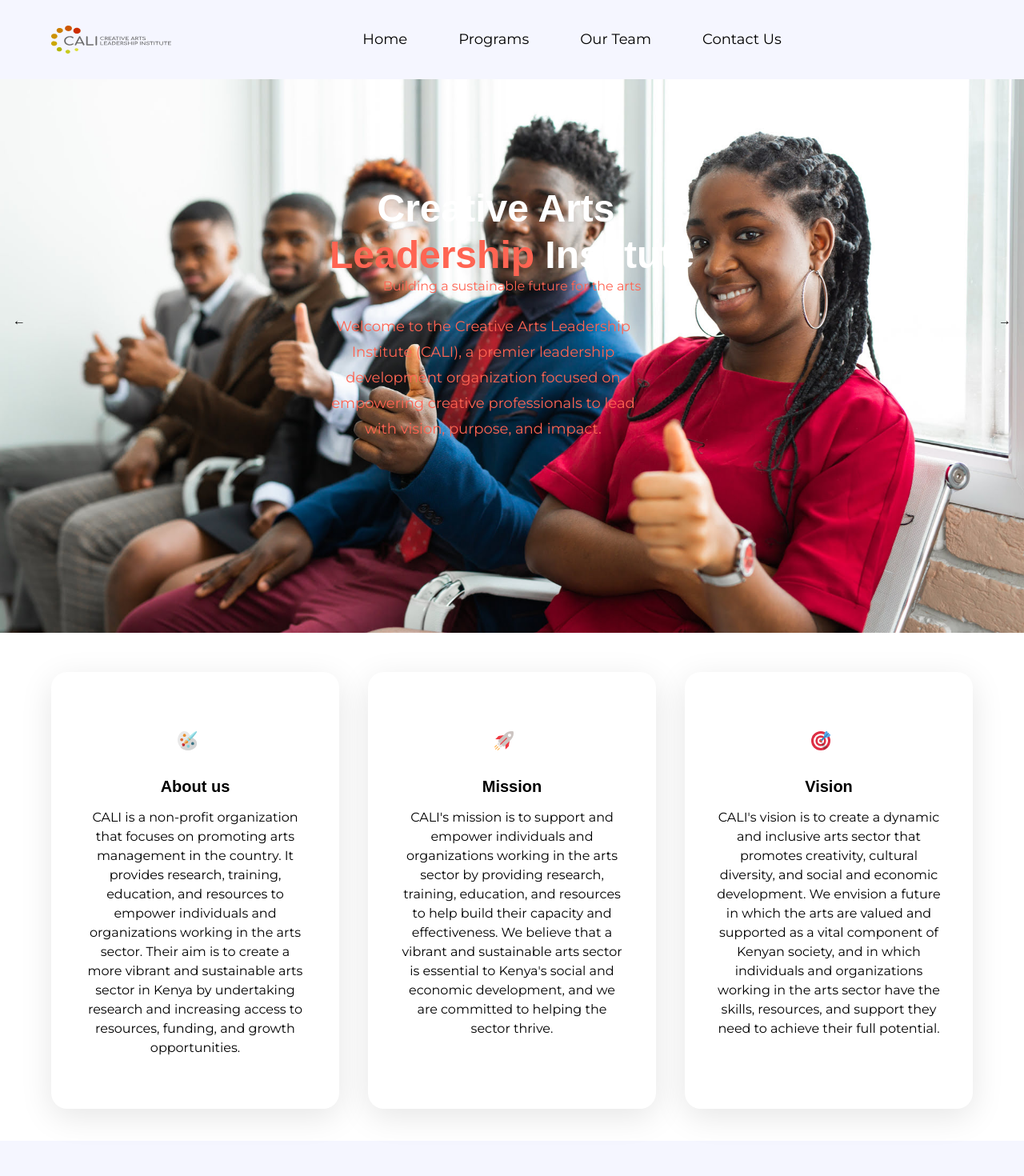
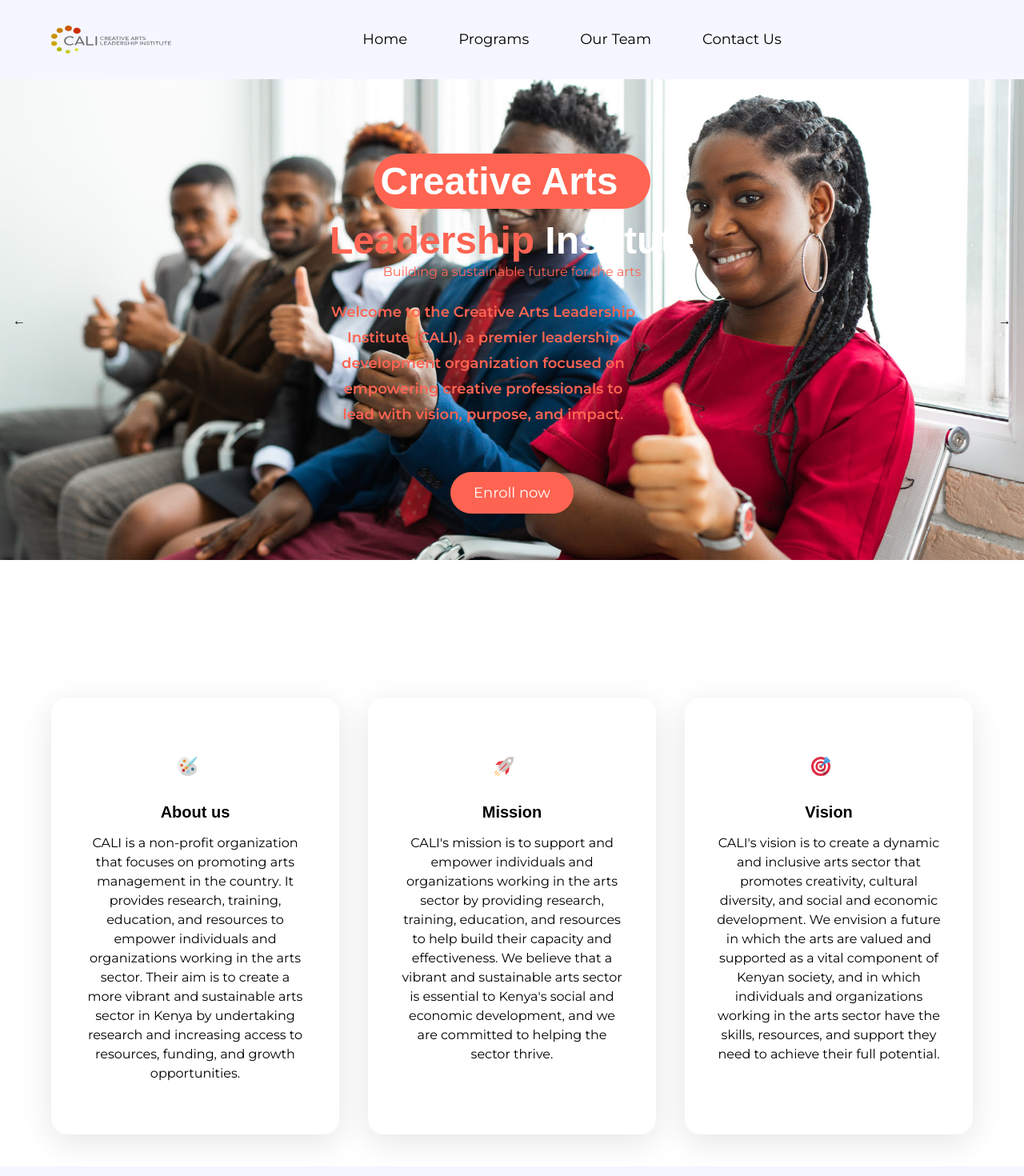
Before and after one commit to Ceasor7/Cali, a React (Vite) app: page / in a window 1280 px wide. Shown: the top 1470 px of the page at 80% size. Built offline with nearby package versions, Linux system fonts and the light colour scheme; a web font is replaced by a local one.

Commit message:
not there yet

```diff
--- a/src/App.jsx
+++ b/src/App.jsx
@@ -13,12 +13,12 @@ import {
 const App = () => {
   return (
      <BrowserRouter>
-    <main className='relative'>
+    <main className='absolute'>
       <Nav />
       <section>
         <Hero />
       </section>
-      <section className='padding-x py-10'>
+      <section className='padding-x mt-8 py-10'>
         <Description />
       </section>
         <section className="bg-pale-blue padding">
--- a/src/components/Button.jsx
+++ b/src/components/Button.jsx
@@ -1,6 +1,5 @@
 const Button = ({
   label,
-  iconURL,
   backgroundColor,
   textColor,
   borderColor,
@@ -8,7 +7,7 @@ const Button = ({
 }) => {
   return (
     <button
-      className={`flex justify-center items-center gap-2 px-7 py-4 border font-montserrat text-lg leading-none
+      className={` gap-2 px-7 py-4 border font-montserrat text-lg leading-none
       ${
         backgroundColor
           ? `${backgroundColor} ${textColor} ${borderColor}`
@@ -16,14 +15,6 @@ const Button = ({
       } rounded-full ${fullWidth && "w-full"}`}
     >
       {label}
-
-      {iconURL && (
-        <img
-          src={iconURL}
-          alt='arrow right icon'
-          className='ml-2 rounded-full bg-white w-5 h-5'
-        />
-      )}
     </button>
   );
 };
--- a/src/sections/Hero.jsx
+++ b/src/sections/Hero.jsx
@@ -1,4 +1,6 @@
 import { useState, useEffect } from 'react';
+import { Button } from '../components';
+import { arrowRight } from '../assets/icons';
 
 const images = [
   'advocacy.jpg',
@@ -32,25 +34,26 @@ const ImageSlider = () => {
         <img
           src={images[currentImage]}
           alt="Slider Image"
-          className="w-full h-full object-cover"
+          className="w-full h-[700px] object-cover"
         />
         <div className="absolute top-0 left-0 right-0 bottom-0 flex justify-center items-center">
           <div className="text-white text-center">
           <h1 className='mt-10 font-palanquin text-4xl max-sm:text-[72px] max-sm:leading-[82px] font-bold'>
-          <span className='xl:whitespace-nowrap relative pr-10'>
+          <span className='xl:whitespace-nowrap relative pr-10 bg-coral-red rounded-full p-2'>
             Creative Arts
           </span>
           <br />
-          <span className='text-coral-red inline-block'>Leadership</span> Institute
+          <span className='text-coral-red inline-block pt-4'>Leadership</span> Institute
         </h1>
         <p className='text-base font-montserrat text-coral-red'>
         Building a sustainable future for the arts
         </p>
-        <p className='font-montserrat text-coral-red text-lg leading-8 mt-6 mb-14 sm:max-w-sm'>
+        <p className='font-montserrat font-semibold text-coral-red text-lg leading-8 mt-6 mb-14 sm:max-w-sm'>
         Welcome to the Creative Arts Leadership Institute (CALI), a premier leadership development organization focused on empowering creative professionals to lead with vision, purpose, and impact.
+        </p>
+        <Button label='Enroll now' iconURL={arrowRight} className="mt-2" />
+          </div>
 
-        </p>
-          </div>
         </div>
       </div>
       <div className="absolute top-1/2 transform -translate-y-1/2 left-4 cursor-pointer" onClick={prevImage}>
```
